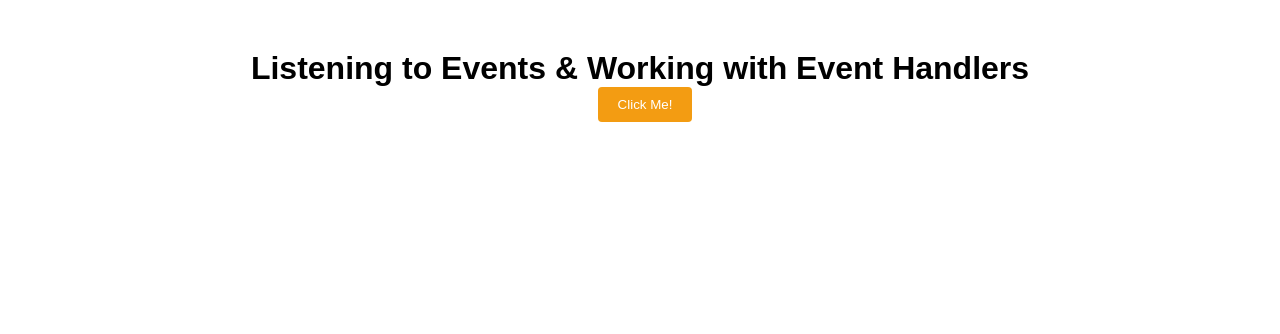
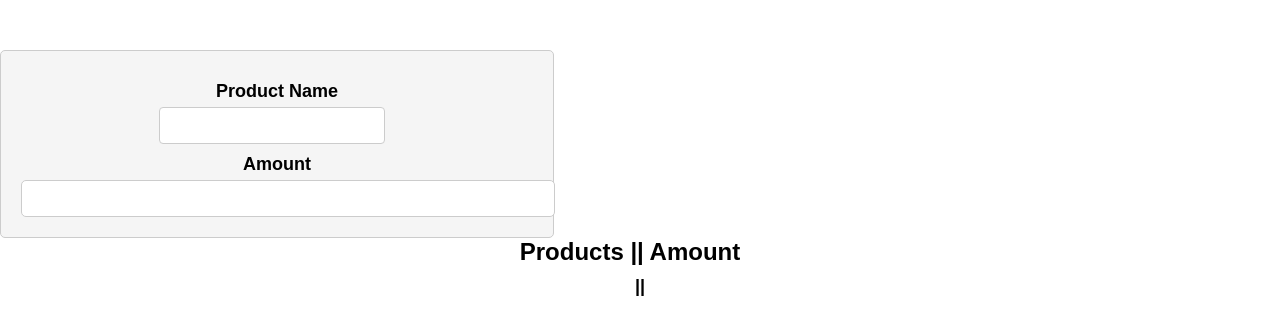
Before and after one commit to aamuhammadi/academy-practice-app, a React (Create React App) app: page / in a window 1280 px wide. Shown: the top 334 px of the page. Built offline with nearby package versions, Linux system fonts and the light colour scheme.

Commit message:
Class 25

```diff
--- a/src/App.css
+++ b/src/App.css
@@ -103,3 +103,45 @@ li {
   align-items: center;
   padding: 5px 0;
 }
+form {
+  width: 40%;
+  padding: 20px;
+  border: 1px solid #ccc;
+  background-color: #f5f5f5;
+  border-radius: 5px;
+}
+
+h2 {
+  font-size: 16px;
+  margin-top: 10px;
+}
+
+input {
+  width: 100%;
+  padding: 10px;
+  margin-top: 5px;
+  border: 1px solid #ccc;
+  border-radius: 5px;
+}
+
+h1 {
+  font-size: 24px;
+  margin-right: 20px;
+}
+
+h2 {
+  font-size: 18px;
+}
+
+/* Responsive styling for smaller screens */
+@media screen and (max-width: 768px) {
+  .App {
+    flex-direction: column;
+    align-items: stretch;
+  }
+
+  form {
+    width: 100%;
+    margin-bottom: 20px;
+  }
+}
--- a/src/App.js
+++ b/src/App.js
@@ -1,24 +1,44 @@
 import React, { useState } from "react";
 import "./App.css";
-import ReactConfetti from "react-confetti";
 
 function App() {
-  const [title, setTitle] = useState(
-    "Listening to Events & Working with Event Handlers"
-  );
+  const [name, setName] = useState("");
+  const [amount, setAmount] = useState("");
 
-  const clickMe = () => {
-    setTitle("Muhammadi Clicked Me!");
+  // const nameInput = (e) => {
+  //   setName(e.target.value);
+  // };
+
+  // const amountInput = (e) => {
+  //   setAmount(e.target.value);
+  // };
+
+  const inputHandler = (type, basharat) => {
+    if (type === "product") {
+      setName(basharat);
+    } else {
+      setAmount(basharat);
+    }
   };
 
   return (
     <div className="App">
-      {/* <h1>Welcome to the Confetti Party!</h1> */}
-      {/* <ReactConfetti /> */}
-      <h1>{title}</h1>
-      <button className="edit-button" onClick={clickMe}>
-        Click Me!
-      </button>
+      <form>
+        <h2>Product Name</h2>
+        <input
+          type="text"
+          onChange={(e) => inputHandler("product", e.target.value)}
+        />
+        <h2>Amount</h2>
+        <input
+          type="number"
+          onChange={(e) => inputHandler("amount", e.target.value)}
+        />
+      </form>
+      <h1>Products || Amount</h1>
+      <h2>
+        {name} || {amount}
+      </h2>
     </div>
   );
 }
```
Also changed, not shown: src/Components/node.md (added, +12 -0 lines).
